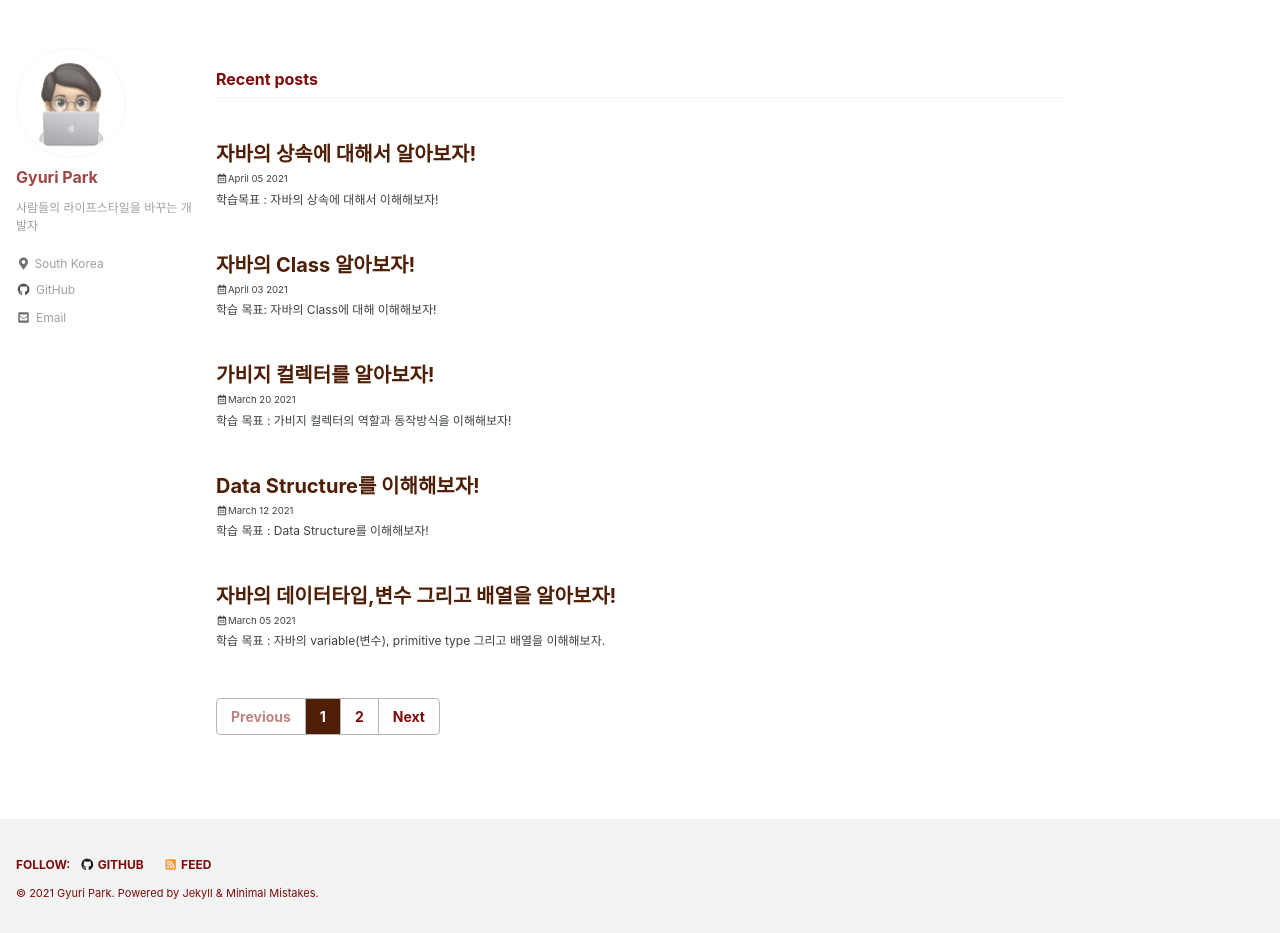
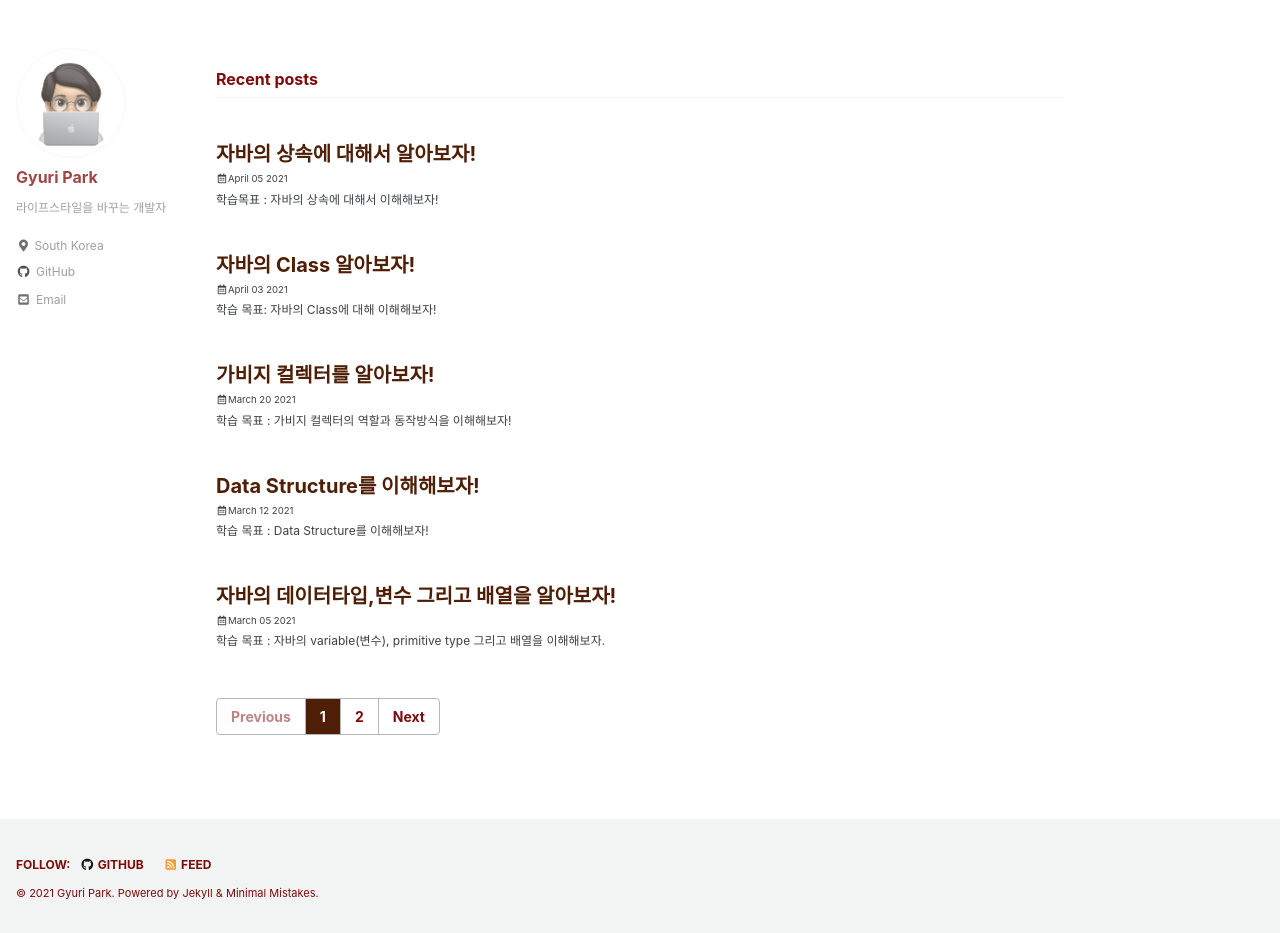
Before and after one commit to gyuripk/blog, a Jekyll site: the page built from index.html, in a window 1280 px wide and 1153 px high. Shown: the part 220-1153 px from the top of the window. Built offline with Jekyll 4.4.1, drawn with Linux system fonts in a browser that asks for light colours; cached includes are drawn as plain includes; the list of posts is cut into pages by our own code.

Commit message:
Update _config.yml

```diff
--- a/_config.yml
+++ b/_config.yml
@@ -98,7 +98,7 @@ header:
 author:
   name             : "Gyuri Park"
   avatar           : "/assets/myemoji.jpg"
-  bio              : "사람들의 라이프스타일을 바꾸는 개발자"
+  bio              : "라이프스타일을 바꾸는 개발자"
   location         : "South Korea"
   email            : #"rbfl6418@gmail.com"
   links:
```
